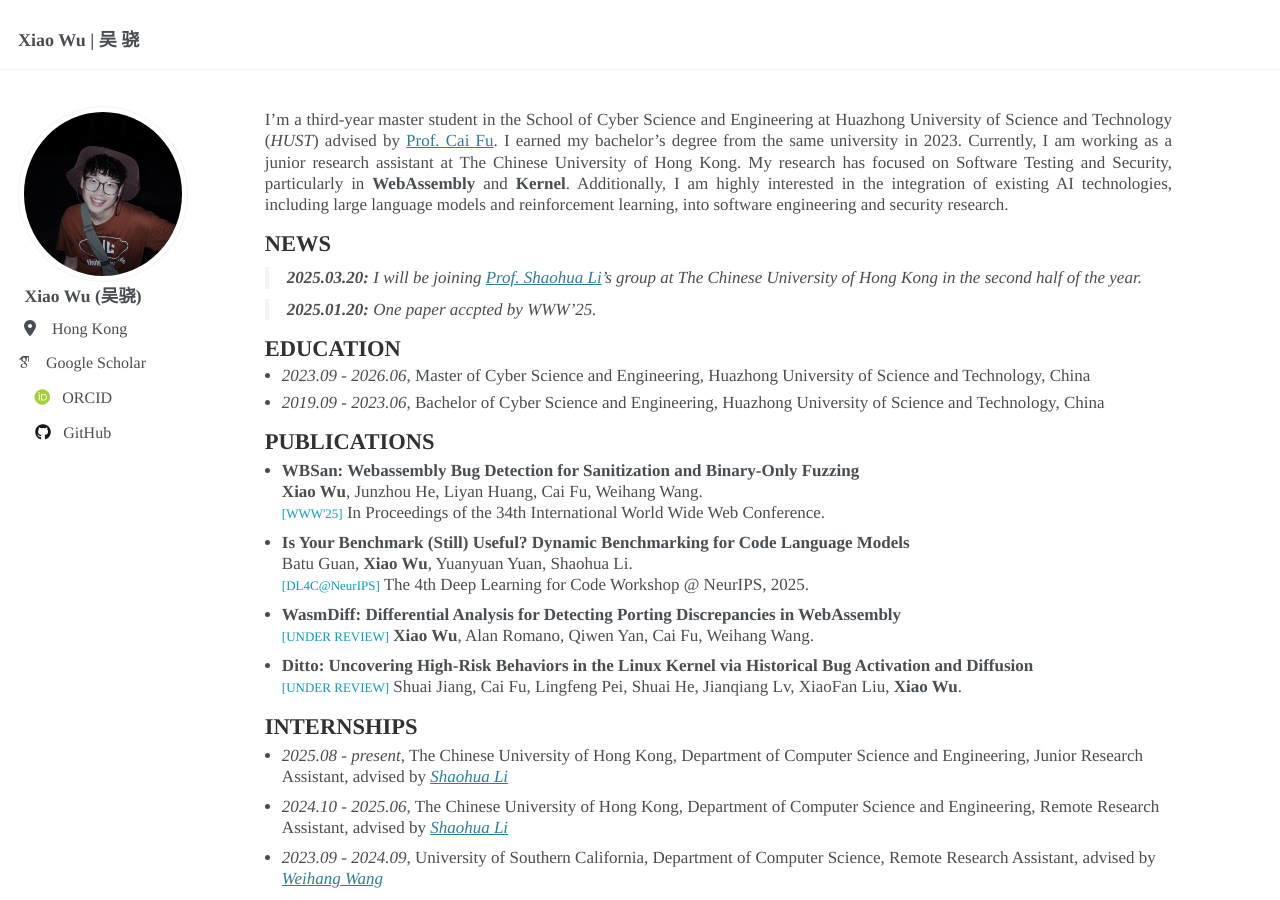
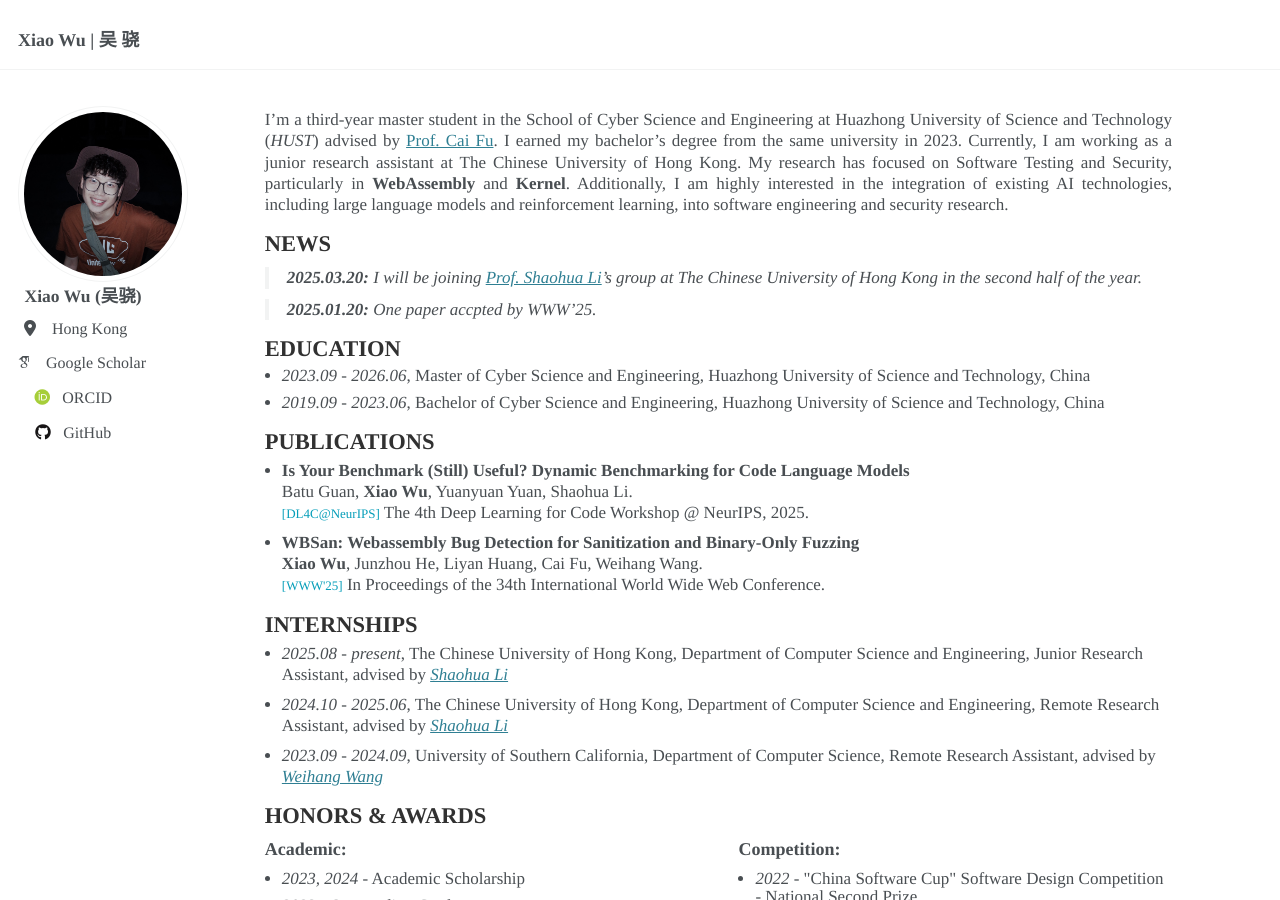
Before and after one commit to xiaowu417/xiaowu417.github.io, a Jekyll site: the page built from _pages/about.md, in a window 1280 px wide and 900 px high. Built offline with Jekyll 4.4.1, drawn with Linux system fonts in a browser that asks for light colours; emoji names are drawn with the system emoji font; some web fonts are replaced.

Commit message:
remove work under review

```diff
--- a/_pages/about.md
+++ b/_pages/about.md
@@ -19,20 +19,20 @@ My research has focused on Software Testing and Security, particularly in **WebA
 - *2019.09 - 2023.06*, Bachelor of Cyber Science and Engineering, Huazhong University of Science and Technology, China
 
 # PUBLICATIONS
+- **Is Your Benchmark (Still) Useful? Dynamic Benchmarking for Code Language Models**
+<br>Batu Guan, **Xiao Wu**, Yuanyuan Yuan, Shaohua Li.
+<br><font color="#069eb9" size="2">[DL4C@NeurIPS]</font> The 4th Deep Learning for Code Workshop @ NeurIPS, 2025.
+
 - **WBSan: Webassembly Bug Detection for Sanitization and Binary-Only Fuzzing**
 <br>**Xiao Wu**, Junzhou He, Liyan Huang, Cai Fu, Weihang Wang.
 <br><font color="#069eb9" size="2">[WWW'25]</font> In Proceedings of the 34th International World Wide Web Conference.
 
-- **Is Your Benchmark (Still) Useful? Dynamic Benchmarking for Code Language Models**
-<br>Batu Guan, **Xiao Wu**, Yuanyuan Yuan, Shaohua Li.
-<br><font color="#069eb9" size="2">[DL4C@NeurIPS]</font> The 4th Deep Learning for Code Workshop @ NeurIPS, 2025.
-
-- **WasmDiff: Differential Analysis for Detecting Porting Discrepancies in WebAssembly**
-<br><font color="#069eb9" size="2">[UNDER REVIEW]</font> **Xiao Wu**, Alan Romano, Qiwen Yan, Cai Fu, Weihang Wang.
+<!-- - **WasmDiff: Differential Analysis for Detecting Porting Discrepancies in WebAssembly**
+<br><font color="#069eb9" size="2">[UNDER REVIEW]</font> **Xiao Wu**, Alan Romano, Qiwen Yan, Cai Fu, Weihang Wang. -->
 <!--In Proceedings of the 48th International Conference on Software Engineering. -->
 
-- **Ditto: Uncovering High-Risk Behaviors in the Linux Kernel via Historical Bug Activation and Diffusion**
-<br><font color="#069eb9" size="2">[UNDER REVIEW]</font> Shuai Jiang, Cai Fu, Lingfeng Pei, Shuai He, Jianqiang Lv, XiaoFan Liu, **Xiao Wu**.
+<!-- - **Ditto: Uncovering High-Risk Behaviors in the Linux Kernel via Historical Bug Activation and Diffusion**
+<br><font color="#069eb9" size="2">[UNDER REVIEW]</font> Shuai Jiang, Cai Fu, Lingfeng Pei, Shuai He, Jianqiang Lv, XiaoFan Liu, **Xiao Wu**. -->
 <!--In Proceedings of the 34th USENIX Security Symposium.-->
 
 <div style="display:none">
```
